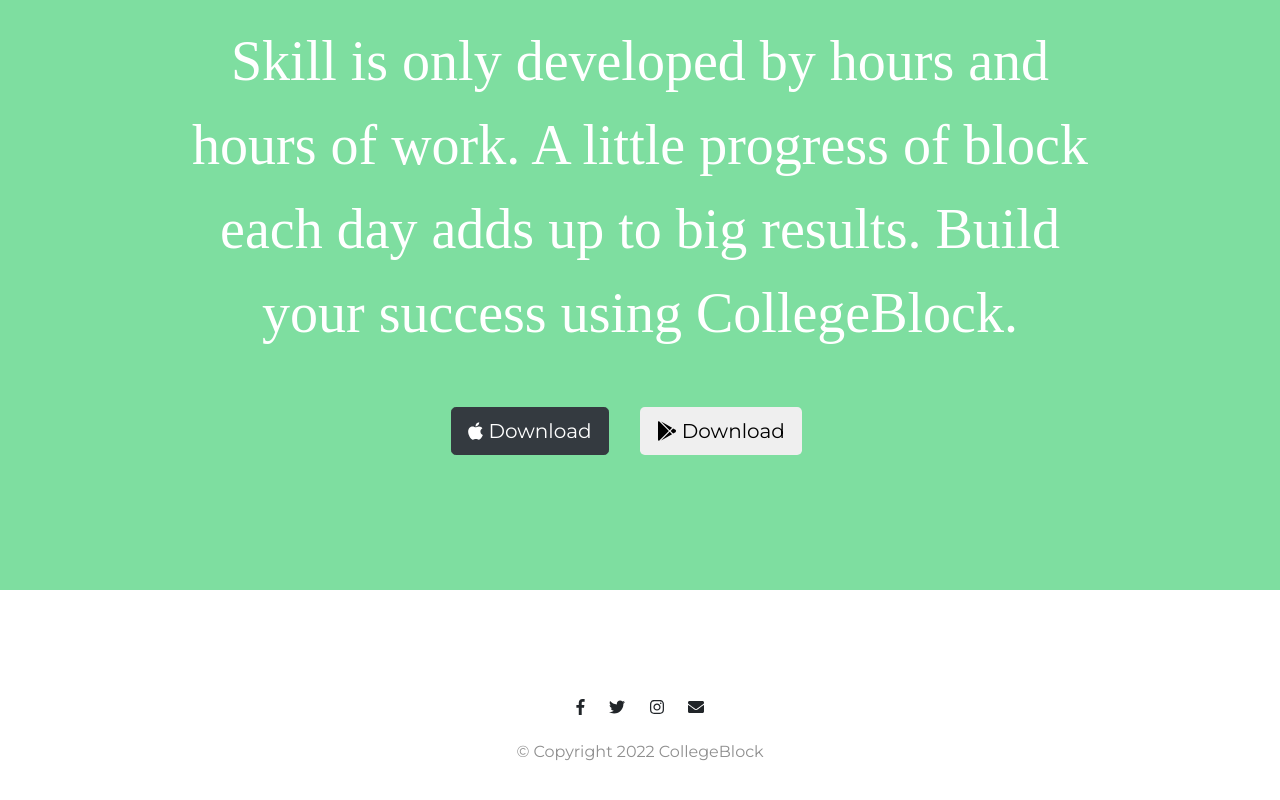
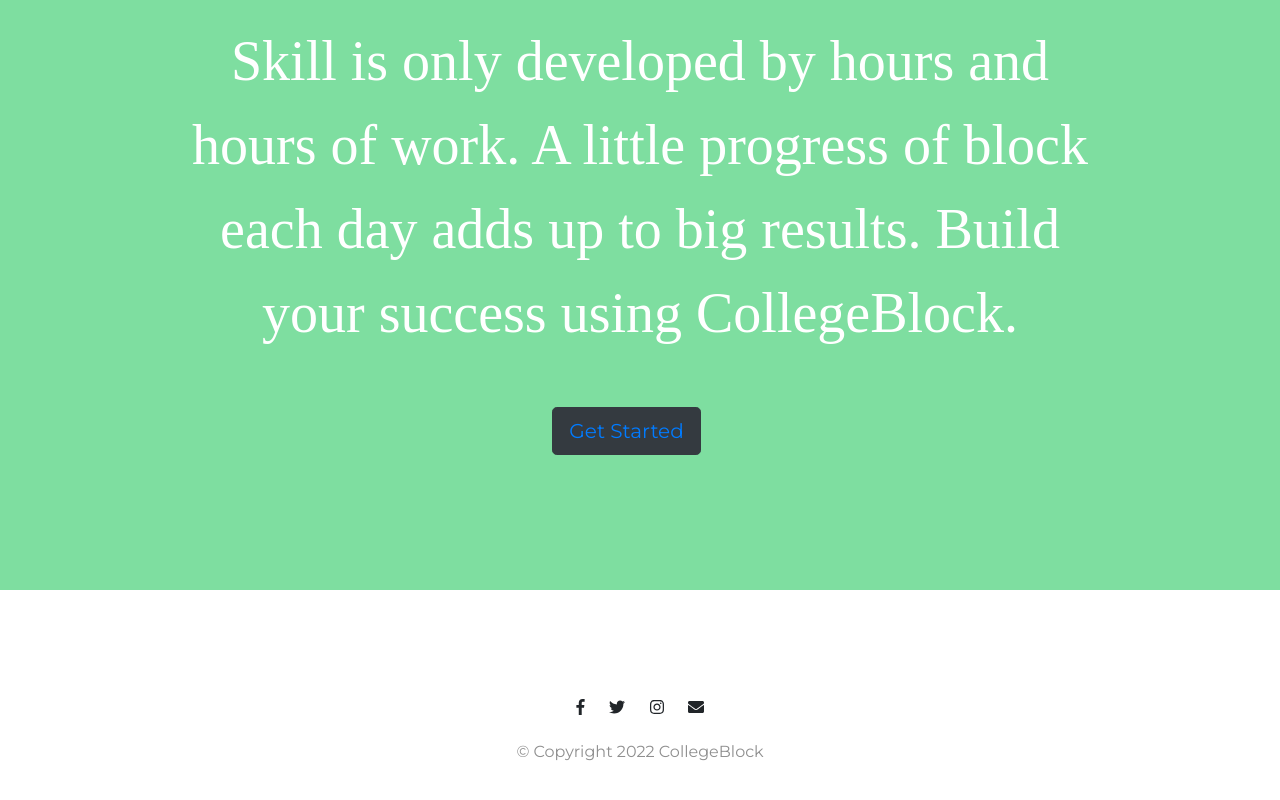
Before and after one commit to PrincessMariam0/CollegeBrick, a plain HTML site: page index.html in a window 1280 px wide. Shown: the part 2722-3522 px from the top of the page. Drawn offline with nearby package versions, Linux system fonts and the light colour scheme.

Commit message:
Update index.html

```diff
--- a/index.html
+++ b/index.html
@@ -215,13 +215,13 @@
 
   <!-- Call to Action -->
 
-  <section class="colored-section" id="cta">
+   <section class="colored-section" id="cta">
 
     <div class="container-fluid">
 
       <h3 class="big-heading">Skill is only developed by hours and hours of work. A little progress of block each day adds up to big results. Build your success using CollegeBlock.</h3>
-      <button class="download-button btn btn-lg btn-dark" type="button"><i class="fab fa-apple"></i> Download</button>
-      <button class="download-button btn btn-lg brn-light" type="button"><i class="fab fa-google-play"></i> Download</button>
+      <button class="download-button btn btn-lg btn-dark" type="button"><i></i> <a href="meore.html"> Get Started </a></button>
+      <!-- <button class="download-button btn btn-lg brn-light" type="button"><i class="fab fa-google-play"></i> Download</button> -->
     </div>
   </section>
 
```
